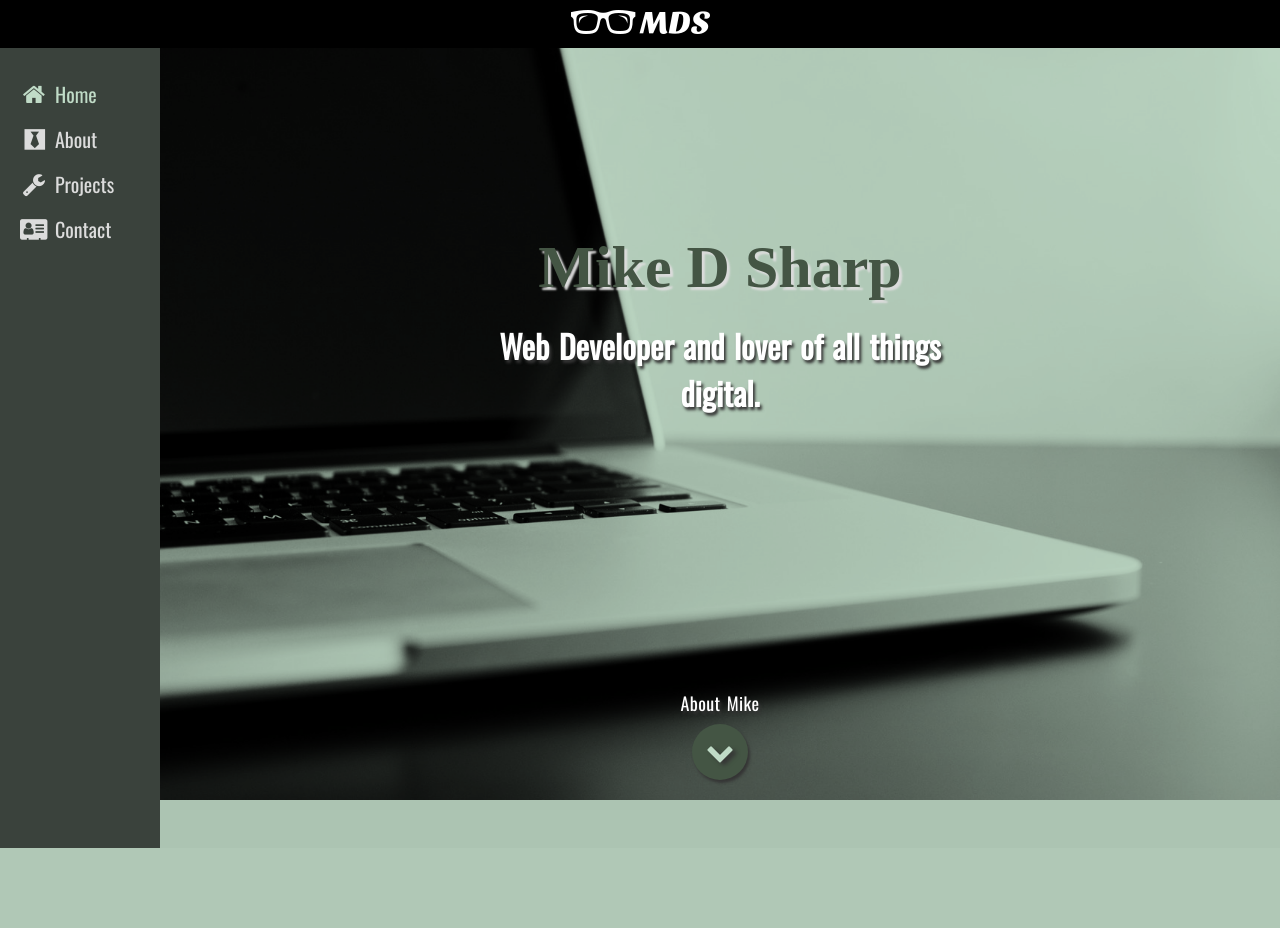
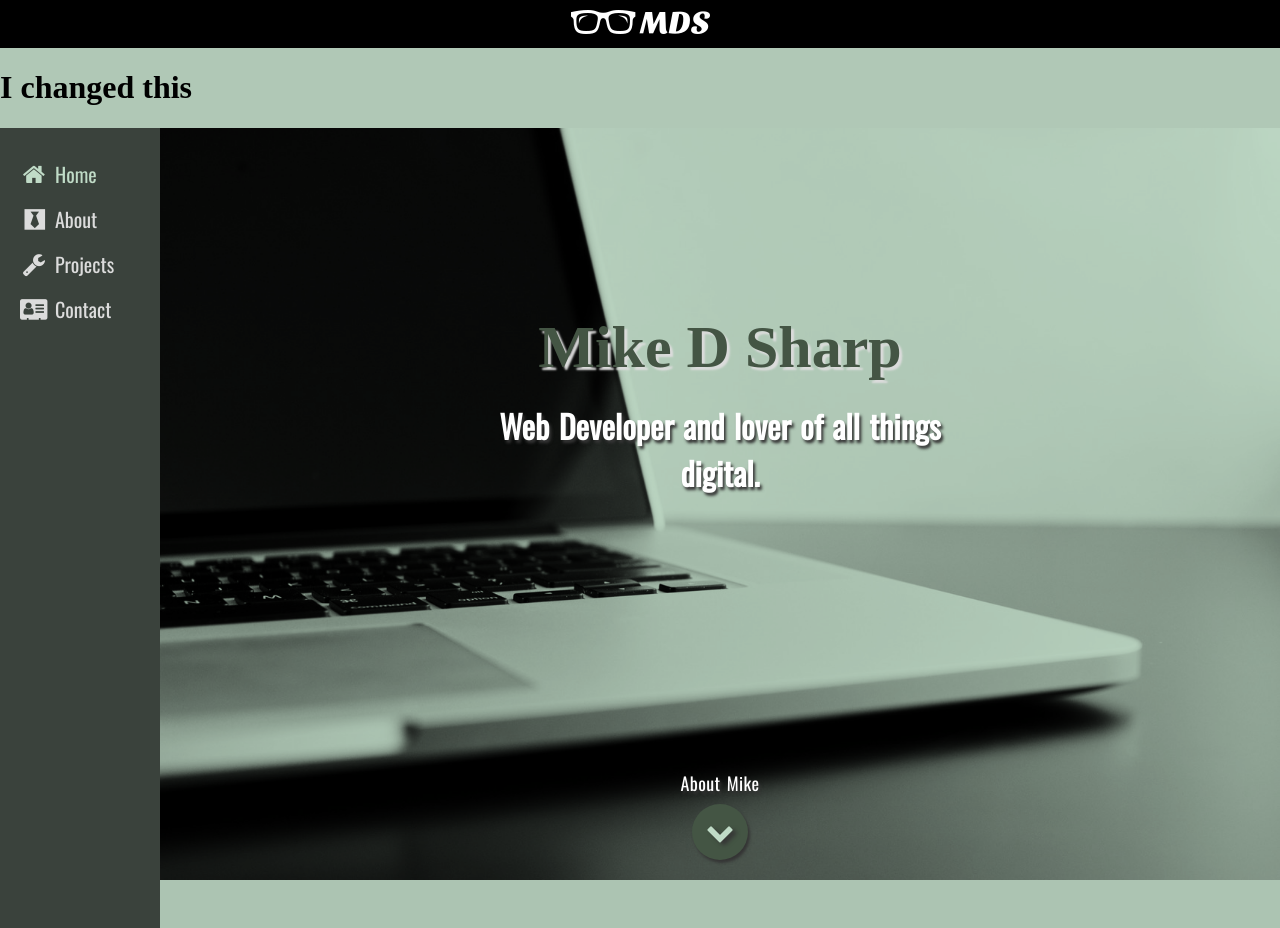
Before and after one commit to mikedsharp/michaeldsharpcom-client, an Angular app: page /home in a window 1280 px wide. Before the commit the page ends 848 px from the top, so only its background shows below. Built offline with nearby package versions, Linux system fonts and the light colour scheme; a web font is replaced by a local one; what angular2-fontawesome would draw is missing.

Commit message:
mucho chango

```diff
--- a/src/app/app.component.html
+++ b/src/app/app.component.html
@@ -2,6 +2,7 @@
     <a (click)="toggleHamburger()" class="hamburger-button fa fa-bars"></a>
     <a class="home-icon" routerLink="/home"><img src="../assets/logo-mds-glasses.png"/></a>
 </header>
+<h1>I changed this</h1>
 <div class="content">
     <nav-bar ></nav-bar>
     <nav-hamburger (click)="toggleHamburger()" (onSelection)="toggleHamburger()" *ngIf="showingHamburger"></nav-hamburger>
```
